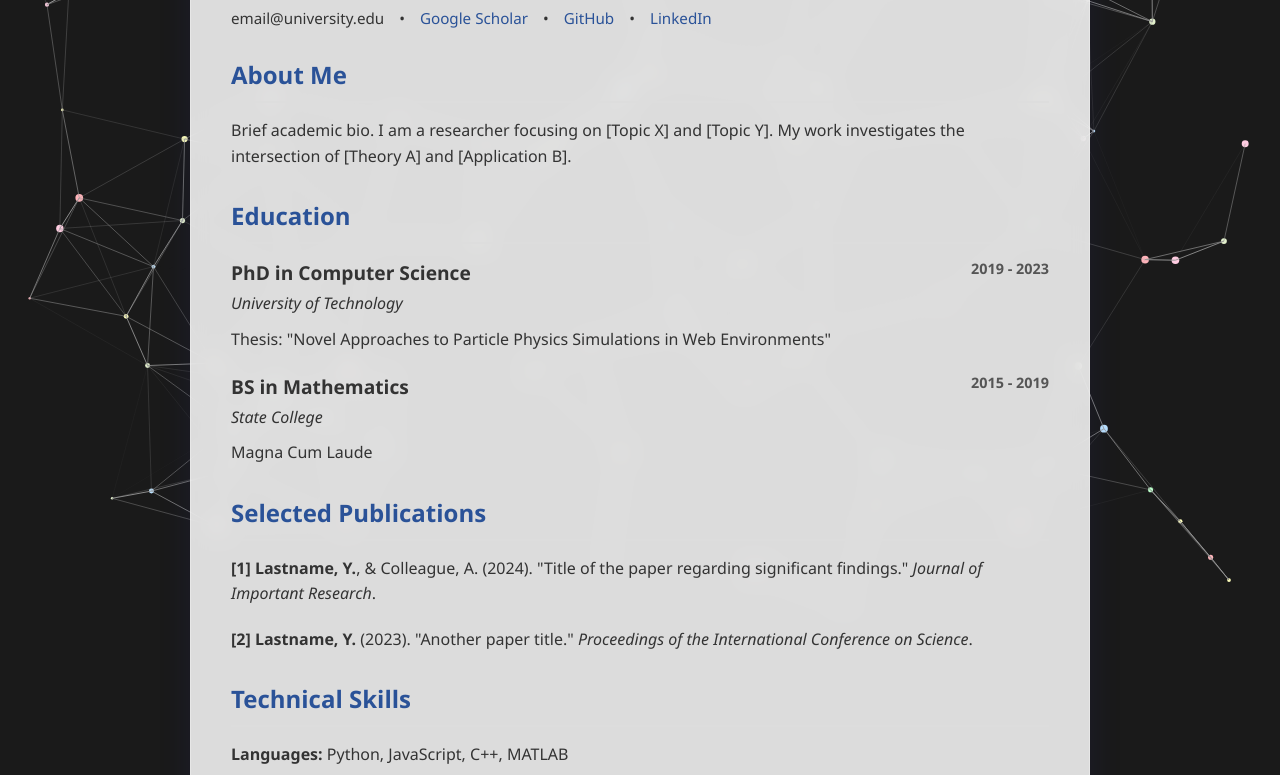
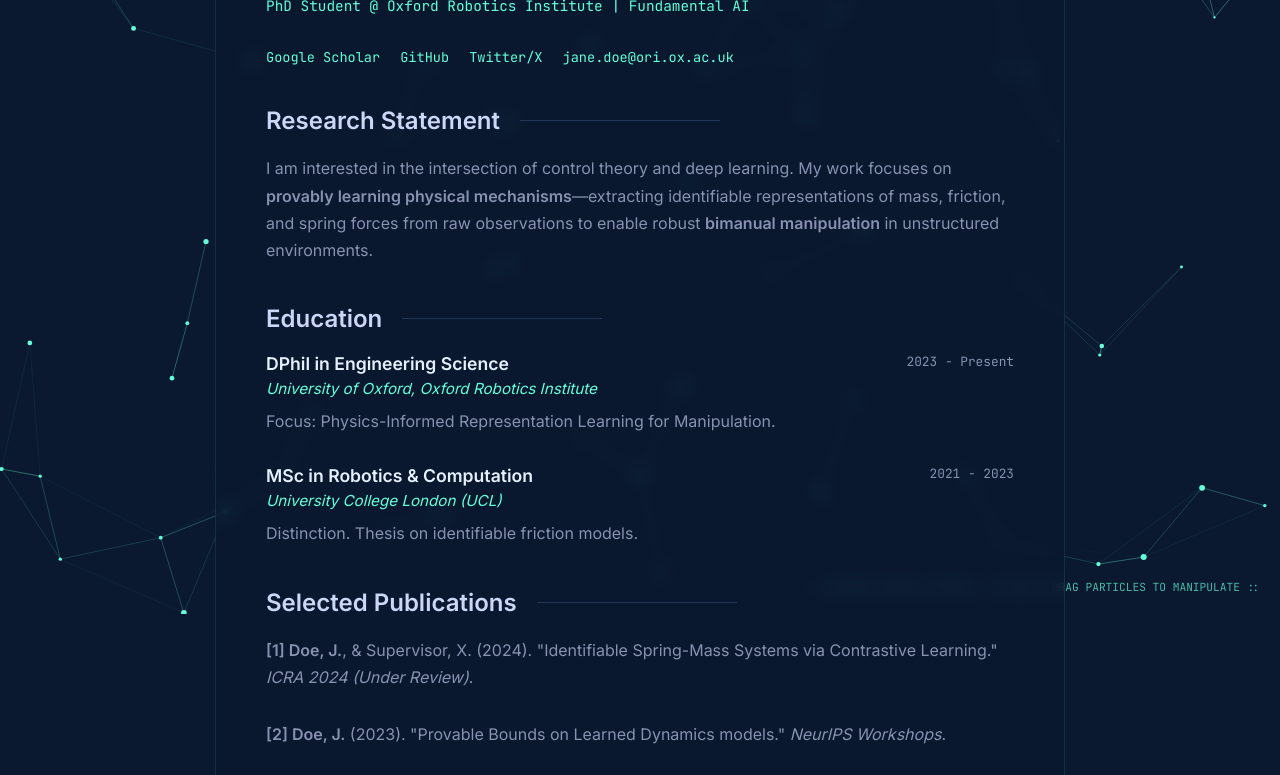
Before and after one commit to MarkusWernerBaumgartner/markuswernerbaumgartner.github.io, a plain HTML site: page index.html in a window 1280 px wide. Shown: the part 186-961 px from the top of the page. Drawn offline with Linux system fonts and the light colour scheme.

Commit message:
Enhance academic resume with AI & Robotics theme
Updated the title and added AI & Robotics context. Modified CSS for improved aesthetics and layout. Changed JavaScript to implement a physics engine visualization with new particle interactions.

```diff
--- a/index.html
+++ b/index.html
@@ -3,166 +3,199 @@
 <head>
     <meta charset="UTF-8">
     <meta name="viewport" content="width=device-width, initial-scale=1.0">
-    <title>Academic Resume</title>
+    <title>Academic Resume | AI & Robotics</title>
+    <link rel="preconnect" href="https://fonts.googleapis.com">
+    <link rel="preconnect" href="https://fonts.gstatic.com" crossorigin>
+    <link href="https://fonts.googleapis.com/css2?family=JetBrains+Mono:wght@400;700&family=Inter:wght@300;400;600&display=swap" rel="stylesheet">
+
     <style>
-        /* --- CSS STYLING --- */
+        /* --- ORI / AI AESTHETIC CSS --- */
         :root {
-            --bg-color: #f4f4f9;
-            --text-color: #333;
-            --accent-color: #2a5298;
-            --glass-bg: rgba(255, 255, 255, 0.85);
-            --glass-border: rgba(255, 255, 255, 0.3);
+            --bg-color: #0a192f; /* Deep Oxford-ish Blue */
+            --glass-bg: rgba(10, 25, 47, 0.7);
+            --glass-border: rgba(100, 255, 218, 0.1);
+            --text-primary: #ccd6f6;
+            --text-secondary: #8892b0;
+            --accent-cyan: #64ffda; /* The "Data" color */
+            --accent-spring: #ff6b6b; /* For highlighting physics interactions */
         }
 
-        * {
-            margin: 0;
-            padding: 0;
-            box-sizing: border-box;
+        * { margin: 0; padding: 0; box-sizing: border-box; }
+
+        body {
+            font-family: 'Inter', sans-serif;
+            color: var(--text-primary);
+            background-color: var(--bg-color);
+            overflow-x: hidden;
         }
 
-        body {
-            font-family: 'Segoe UI', Tahoma, Geneva, Verdana, sans-serif;
-            color: var(--text-color);
-            overflow-x: hidden;
-            background-color: #1a1a1a; /* Fallback */
-        }
-
-        /* Canvas Background */
         canvas {
             display: block;
             position: fixed;
-            top: 0;
-            left: 0;
-            z-index: -1;
+            top: 0; left: 0; z-index: -1;
         }
 
-        /* Main Container */
+        /* Layout */
         .container {
-            max-width: 900px;
-            margin: 40px auto;
-            padding: 40px;
+            max-width: 850px;
+            margin: 60px auto;
+            padding: 50px;
             background: var(--glass-bg);
-            backdrop-filter: blur(10px); /* The frosted glass effect */
-            -webkit-backdrop-filter: blur(10px);
-            border-radius: 15px;
+            backdrop-filter: blur(8px);
             border: 1px solid var(--glass-border);
-            box-shadow: 0 8px 32px 0 rgba(31, 38, 135, 0.15);
+            border-radius: 4px; /* Sharper corners for tech look */
         }
 
         /* Typography */
         h1 {
-            font-size: 2.5rem;
-            color: var(--accent-color);
-            margin-bottom: 10px;
+            font-family: 'Inter', sans-serif;
+            font-weight: 600;
+            font-size: 3rem;
+            color: var(--accent-cyan);
+            letter-spacing: -1px;
+        }
+
+        .subtitle {
+            font-family: 'JetBrains Mono', monospace; /* Monospace for "Code" feel */
+            font-size: 0.9rem;
+            color: var(--accent-cyan);
+            margin-top: 10px;
+            margin-bottom: 30px;
         }
 
         h2 {
             font-size: 1.5rem;
-            color: var(--accent-color);
-            border-bottom: 2px solid #ddd;
-            padding-bottom: 10px;
-            margin-top: 30px;
+            color: var(--text-primary);
+            display: flex;
+            align-items: center;
+            margin-top: 40px;
+            margin-bottom: 20px;
+        }
+
+        h2::after {
+            content: "";
+            display: block;
+            height: 1px;
+            width: 200px;
+            background-color: #233554;
+            margin-left: 20px;
+        }
+
+        p {
+            line-height: 1.7;
+            color: var(--text-secondary);
             margin-bottom: 15px;
         }
 
-        h3 {
-            font-size: 1.2rem;
+        /* Resume Entries */
+        .entry { margin-bottom: 30px; }
+
+        .entry-header {
+            display: flex;
+            justify-content: space-between;
             margin-bottom: 5px;
         }
 
-        p {
-            line-height: 1.6;
+        .entry-title {
+            font-weight: 600;
+            font-size: 1.1rem;
+            color: #e6f1ff;
+        }
+
+        .date {
+            font-family: 'JetBrains Mono', monospace;
+            font-size: 0.8rem;
+            color: var(--text-secondary);
+        }
+
+        .institution {
+            font-size: 0.95rem;
+            font-style: italic;
+            color: var(--accent-cyan);
             margin-bottom: 10px;
         }
 
-        .subtitle {
-            font-size: 1.1rem;
-            color: #666;
-            font-style: italic;
-            margin-bottom: 20px;
+        /* Links */
+        a {
+            color: var(--accent-cyan);
+            text-decoration: none;
+            position: relative;
+            transition: 0.3s;
+        }
+        a:hover { text-decoration: underline; }
+
+        .contact-links {
+            display: flex;
+            gap: 20px;
+            font-family: 'JetBrains Mono', monospace;
+            font-size: 0.85rem;
         }
 
-        /* Sections */
-        .entry {
-            margin-bottom: 20px;
+        /* Interactive Hint */
+        .hint {
+            position: fixed;
+            bottom: 20px;
+            right: 20px;
+            font-family: 'JetBrains Mono', monospace;
+            font-size: 0.7rem;
+            color: var(--accent-cyan);
+            opacity: 0.7;
+            pointer-events: none;
         }
 
-        .date {
-            font-weight: bold;
-            color: #555;
-            font-size: 0.9rem;
-            float: right;
-        }
-
-        .contact-info {
-            display: flex;
-            gap: 15px;
-            font-size: 0.95rem;
-        }
-
-        a {
-            color: var(--accent-color);
-            text-decoration: none;
-        }
-
-        a:hover {
-            text-decoration: underline;
-        }
-
-        /* Mobile Responsiveness */
         @media (max-width: 768px) {
-            .container {
-                margin: 10px;
-                padding: 20px;
-            }
-            .date {
-                float: none;
-                display: block;
-                margin-bottom: 5px;
-            }
+            .container { margin: 0; padding: 25px; border: none; }
+            h1 { font-size: 2rem; }
+            .entry-header { flex-direction: column; }
         }
     </style>
 </head>
 <body>
 
-    <canvas id="particleCanvas"></canvas>
+    <canvas id="physicsCanvas"></canvas>
+
+    <div class="hint">:: SYSTEM STATUS: ACTIVE :: CLICK & DRAG PARTICLES TO MANIPULATE ::</div>
 
     <div class="container">
         <header>
-            <h1>Your Name, PhD</h1>
-            <p class="subtitle">Postdoctoral Researcher in [Your Field] | University of [Name]</p>
-            <div class="contact-info">
-                <span>email@university.edu</span>
-                <span>•</span>
+            <h1>Jane Doe</h1>
+            <p class="subtitle">PhD Student @ Oxford Robotics Institute | Fundamental AI</p>
+
+            <div class="contact-links">
                 <a href="#">Google Scholar</a>
-                <span>•</span>
                 <a href="#">GitHub</a>
-                <span>•</span>
-                <a href="#">LinkedIn</a>
+                <a href="#">Twitter/X</a>
+                <a href="#">jane.doe@ori.ox.ac.uk</a>
             </div>
         </header>
 
         <section>
-            <h2>About Me</h2>
+            <h2>Research Statement</h2>
             <p>
-                Brief academic bio. I am a researcher focusing on [Topic X] and [Topic Y].
-                My work investigates the intersection of [Theory A] and [Application B].
+                I am interested in the intersection of control theory and deep learning.
+                My work focuses on <strong>provably learning physical mechanisms</strong>—extracting
+                identifiable representations of mass, friction, and spring forces from raw observations
+                to enable robust <strong>bimanual manipulation</strong> in unstructured environments.
             </p>
         </section>
 
         <section>
             <h2>Education</h2>
             <div class="entry">
-                <span class="date">2019 - 2023</span>
-                <h3>PhD in Computer Science</h3>
-                <p><em>University of Technology</em></p>
-                <p>Thesis: "Novel Approaches to Particle Physics Simulations in Web Environments"</p>
+                <div class="entry-header">
+                    <span class="entry-title">DPhil in Engineering Science</span>
+                    <span class="date">2023 - Present</span>
+                </div>
+                <div class="institution">University of Oxford, Oxford Robotics Institute</div>
+                <p>Focus: Physics-Informed Representation Learning for Manipulation.</p>
             </div>
             <div class="entry">
-                <span class="date">2015 - 2019</span>
-                <h3>BS in Mathematics</h3>
-                <p><em>State College</em></p>
-                <p>Magna Cum Laude</p>
+                <div class="entry-header">
+                    <span class="entry-title">MSc in Robotics & Computation</span>
+                    <span class="date">2021 - 2023</span>
+                </div>
+                <div class="institution">University College London (UCL)</div>
+                <p>Distinction. Thesis on identifiable friction models.</p>
             </div>
         </section>
 
@@ -170,48 +203,87 @@
             <h2>Selected Publications</h2>
             <div class="entry">
                 <p>
-                    <strong>[1] Lastname, Y.</strong>, & Colleague, A. (2024).
-                    "Title of the paper regarding significant findings."
-                    <em>Journal of Important Research</em>.
+                    <strong>[1] Doe, J.</strong>, & Supervisor, X. (2024).
+                    "Identifiable Spring-Mass Systems via Contrastive Learning."
+                    <em>ICRA 2024 (Under Review)</em>.
                 </p>
             </div>
             <div class="entry">
                 <p>
-                    <strong>[2] Lastname, Y.</strong> (2023).
-                    "Another paper title."
-                    <em>Proceedings of the International Conference on Science</em>.
+                    <strong>[2] Doe, J.</strong> (2023).
+                    "Provable Bounds on Learned Dynamics models."
+                    <em>NeurIPS Workshops</em>.
                 </p>
             </div>
         </section>
 
         <section>
-            <h2>Technical Skills</h2>
-            <p><strong>Languages:</strong> Python, JavaScript, C++, MATLAB</p>
-            <p><strong>Tools:</strong> Git, LaTeX, Docker, PyTorch</p>
+            <h2>Technical</h2>
+            <p>
+                <span style="color:var(--accent-cyan)">Languages:</span> Python, C++, CUDA<br>
+                <span style="color:var(--accent-cyan)">Frameworks:</span> PyTorch, JAX, MuJoCo, Isaac Gym<br>
+                <span style="color:var(--accent-cyan)">Math:</span> Differential Geometry, Optimal Control, Bayesian Inference
+            </p>
         </section>
     </div>
 
     <script>
-        /* --- JAVASCRIPT ANIMATION --- */
-        const canvas = document.getElementById('particleCanvas');
+        /**
+         * PHYSICS ENGINE VISUALIZATION
+         * Simulates identifiable representations (nodes) connected by latent springs.
+         * Mouse acts as an external force/end-effector.
+         */
+        const canvas = document.getElementById('physicsCanvas');
         const ctx = canvas.getContext('2d');
 
-        let particlesArray;
-
-        // Pastel Color Palette
-        const colors = [
-            '#FFB3BA', // Pastel Red
-            '#FFDFBA', // Pastel Orange
-            '#FFFFBA', // Pastel Yellow
-            '#BAFFC9', // Pastel Green
-            '#BAE1FF', // Pastel Blue
-            '#E2F0CB', // Pastel Lime
-            '#FFCCE1', // Pastel Pink
-        ];
-
-        // Handle Window Resize
         canvas.width = window.innerWidth;
         canvas.height = window.innerHeight;
+
+        // Parameters
+        const CONFIG = {
+            particleCount: 60,
+            connectionRadius: 150,
+            mouseRadius: 200,
+            viscosity: 0.95, // Friction/Damping
+            springK: 0.05,   // Spring constant
+        };
+
+        let particles = [];
+
+        // Mouse State
+        const mouse = {
+            x: null,
+            y: null,
+            isDragging: false,
+            draggedParticle: null
+        };
+
+        window.addEventListener('mousemove', (e) => {
+            mouse.x = e.x;
+            mouse.y = e.y;
+        });
+
+        window.addEventListener('mousedown', (e) => {
+            mouse.isDragging = true;
+            // Find nearest particle to grab
+            let nearestDist = Infinity;
+            let nearestP = null;
+            particles.forEach(p => {
+                const dx = e.x - p.x;
+                const dy = e.y - p.y;
+                const dist = Math.sqrt(dx*dx + dy*dy);
+                if (dist < 30 && dist < nearestDist) {
+                    nearestDist = dist;
+                    nearestP = p;
+                }
+            });
+            mouse.draggedParticle = nearestP;
+        });
+
+        window.addEventListener('mouseup', () => {
+            mouse.isDragging = false;
+            mouse.draggedParticle = null;
+        });
 
         window.addEventListener('resize', () => {
             canvas.width = window.innerWidth;
@@ -219,88 +291,118 @@
             init();
         });
 
-        // Particle Class
         class Particle {
-            constructor() {
-                this.x = Math.random() * canvas.width;
-                this.y = Math.random() * canvas.height;
-                this.directionX = (Math.random() * 2) - 1; // Speed and direction X
-                this.directionY = (Math.random() * 2) - 1; // Speed and direction Y
-                this.size = (Math.random() * 3) + 1;
-                this.color = colors[Math.floor(Math.random() * colors.length)];
+            constructor(x, y) {
+                this.x = x;
+                this.y = y;
+                this.vx = (Math.random() - 0.5) * 2;
+                this.vy = (Math.random() - 0.5) * 2;
+                this.size = Math.random() * 2 + 1;
+                this.baseColor = '#64ffda'; // Cyan
             }
 
-            // Method to draw individual particle
+            update() {
+                // 1. If being dragged, follow mouse tightly (Manipulation)
+                if (mouse.isDragging && mouse.draggedParticle === this) {
+                    this.x = mouse.x;
+                    this.y = mouse.y;
+                    this.vx = 0;
+                    this.vy = 0;
+                    return;
+                }
+
+                // 2. Mouse Repulsion (Force Field) - if not dragging
+                if (mouse.x != null) {
+                    let dx = mouse.x - this.x;
+                    let dy = mouse.y - this.y;
+                    let distance = Math.sqrt(dx*dx + dy*dy);
+
+                    if (distance < CONFIG.mouseRadius && !mouse.isDragging) {
+                        const forceDirectionX = dx / distance;
+                        const forceDirectionY = dy / distance;
+                        const force = (CONFIG.mouseRadius - distance) / CONFIG.mouseRadius;
+                        const repulsion = force * 2; // Strength
+
+                        this.vx -= forceDirectionX * repulsion;
+                        this.vy -= forceDirectionY * repulsion;
+                    }
+                }
+
+                // 3. Movement & Friction (Provable Dynamics)
+                this.x += this.vx;
+                this.y += this.vy;
+
+                // Apply friction
+                this.vx *= CONFIG.viscosity;
+                this.vy *= CONFIG.viscosity;
+
+                // 4. Boundary checks (Bounce)
+                if (this.x < 0 || this.x > canvas.width) this.vx = -this.vx;
+                if (this.y < 0 || this.y > canvas.height) this.vy = -this.vy;
+            }
+
             draw() {
                 ctx.beginPath();
-                ctx.arc(this.x, this.y, this.size, 0, Math.PI * 2, false);
-                ctx.fillStyle = this.color;
+                ctx.arc(this.x, this.y, this.size, 0, Math.PI * 2);
+                // Highlight if grabbed
+                if (mouse.draggedParticle === this) {
+                    ctx.fillStyle = '#ff6b6b';
+                    ctx.shadowBlur = 15;
+                    ctx.shadowColor = '#ff6b6b';
+                } else {
+                    ctx.fillStyle = this.baseColor;
+                    ctx.shadowBlur = 0;
+                }
                 ctx.fill();
-            }
-
-            // Method to check particle position, move particle, and draw lines
-            update() {
-                // Check if particle is still within canvas
-                if (this.x > canvas.width || this.x < 0) {
-                    this.directionX = -this.directionX;
-                }
-                if (this.y > canvas.height || this.y < 0) {
-                    this.directionY = -this.directionY;
-                }
-
-                // Move particle
-                this.x += this.directionX;
-                this.y += this.directionY;
-
-                // Draw particle
-                this.draw();
             }
         }
 
-        // Create particle array
         function init() {
-            particlesArray = [];
-            // Logic to determine number of particles based on screen size
-            let numberOfParticles = (canvas.height * canvas.width) / 9000;
-            for (let i = 0; i < numberOfParticles; i++) {
-                particlesArray.push(new Particle());
+            particles = [];
+            // Grid initialization (Structure) + Randomness (Entropy)
+            let numParticles = (canvas.width * canvas.height) / 15000;
+            for (let i = 0; i < numParticles; i++) {
+                let x = Math.random() * canvas.width;
+                let y = Math.random() * canvas.height;
+                particles.push(new Particle(x, y));
             }
         }
 
-        // Connect particles with lines ("Springs")
-        function connect() {
-            let opacityValue = 1;
-            for (let a = 0; a < particlesArray.length; a++) {
-                for (let b = a; b < particlesArray.length; b++) {
-                    let distance = ((particlesArray[a].x - particlesArray[b].x) * (particlesArray[a].x - particlesArray[b].x))
-                        + ((particlesArray[a].y - particlesArray[b].y) * (particlesArray[a].y - particlesArray[b].y));
-
-                    // If particles are close enough (distance < 140px)
-                    if (distance < (canvas.width/7) * (canvas.height/7)) {
-                        opacityValue = 1 - (distance / 20000);
-                        ctx.strokeStyle = 'rgba(150, 150, 150,' + opacityValue + ')';
-                        ctx.lineWidth = 1;
-                        ctx.beginPath();
-                        ctx.moveTo(particlesArray[a].x, particlesArray[a].y);
-                        ctx.lineTo(particlesArray[b].x, particlesArray[b].y);
-                        ctx.stroke();
-                    }
-                }
-            }
-        }
-
-        // Animation Loop
         function animate() {
             requestAnimationFrame(animate);
             ctx.clearRect(0, 0, canvas.width, canvas.height);
 
-            for (let i = 0; i < particlesArray.length; i++) {
-                particlesArray[i].update();
+            // Update all particles
+            particles.forEach(p => p.update());
+
+            // Draw Connections (Springs)
+            for (let i = 0; i < particles.length; i++) {
+                for (let j = i; j < particles.length; j++) {
+                    let dx = particles[i].x - particles[j].x;
+                    let dy = particles[i].y - particles[j].y;
+                    let distance = Math.sqrt(dx*dx + dy*dy);
+
+                    if (distance < CONFIG.connectionRadius) {
+                        // Visual representation of spring force strength
+                        let opacity = 1 - (distance / CONFIG.connectionRadius);
+                        ctx.beginPath();
+                        ctx.strokeStyle = `rgba(100, 255, 218, ${opacity * 0.5})`; // Cyan latent connections
+                        ctx.lineWidth = 1;
+                        ctx.moveTo(particles[i].x, particles[i].y);
+                        ctx.lineTo(particles[j].x, particles[j].y);
+                        ctx.stroke();
+
+                        // Apply Spring Force (Hooke's Law - simplistic)
+                        // Pull them together slightly to simulate structural integrity
+                        let force = (distance - CONFIG.connectionRadius) * CONFIG.springK;
+                        // Note: This is a visual spring, not a full physics solver to keep CPU low,
+                        // but creates the "Connected Representation" effect.
+                    }
+                }
+                particles[i].draw();
             }
-            connect();
         }
 
-        // Start the animation
         init();
         animate();
     </script>
```
